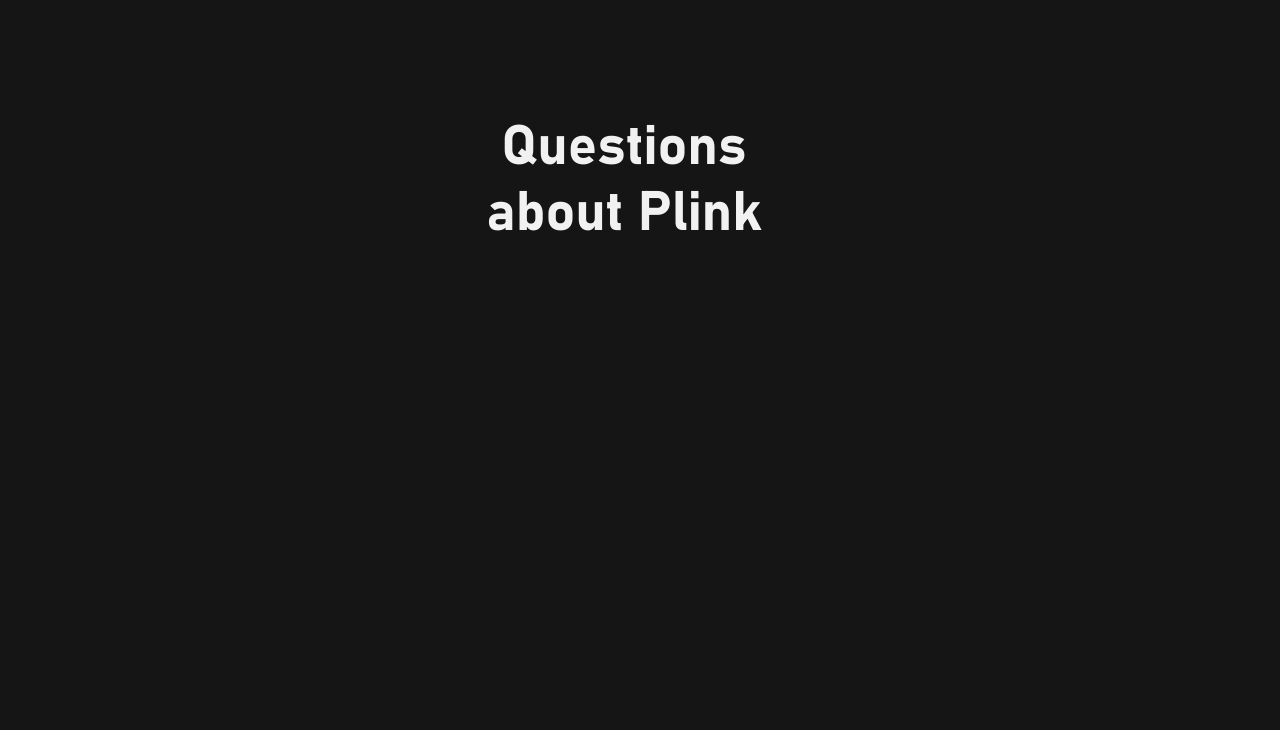
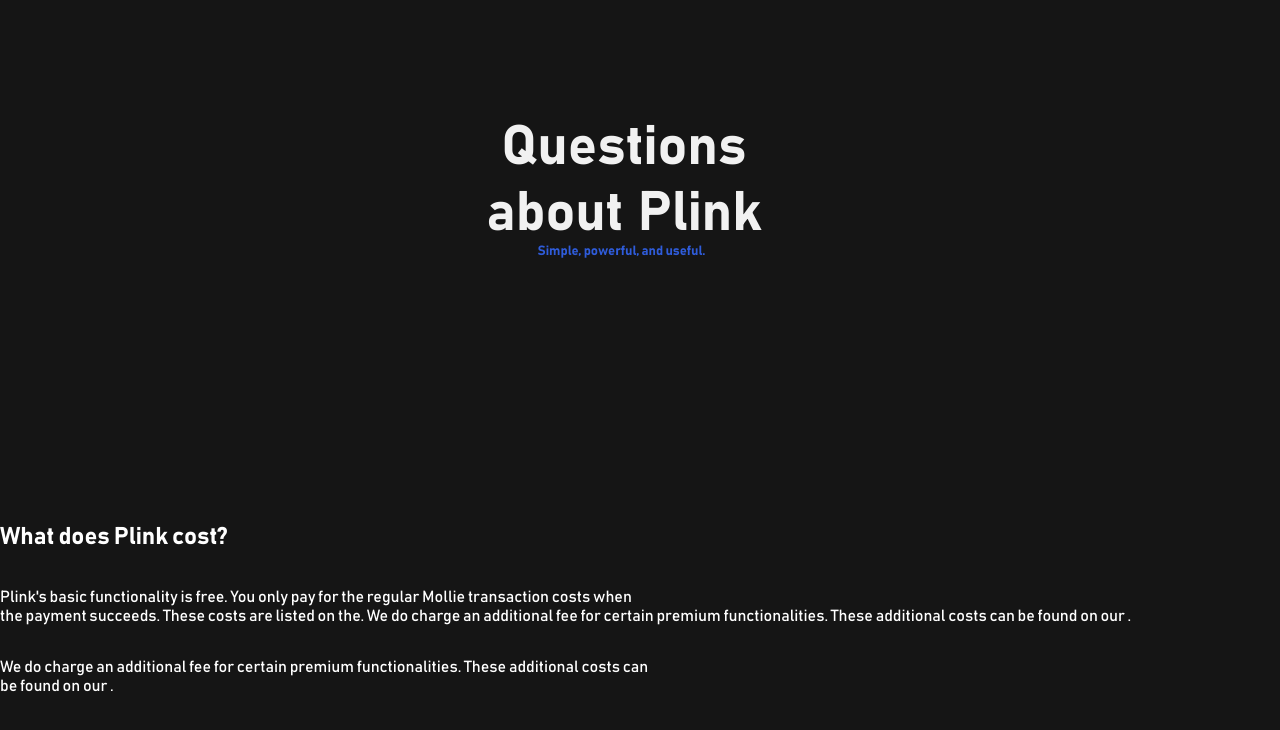
Before and after one commit to Abolfazl181920/Crypto-website, a React (Create React App) app: page /faq in a window 1280 px wide. Shown: the top 730 px of the page. Built offline with nearby package versions, Linux system fonts and the light colour scheme.

Commit message:
add faqs

```diff
--- a/src/Components/Faq/Faq.js
+++ b/src/Components/Faq/Faq.js
@@ -4,12 +4,12 @@ const Faq = () => {
     return (
         <div className="faq">
             <h2 className="title">Questions <br /> about Plink</h2>
-            {/* <h4>Simple, powerful, and useful.</h4>
-            <div>
+            <h5>Simple, powerful, and useful.</h5>
+            <div className="faq2">
                 <h2>What does Plink cost?</h2>
                 <p>Plink's basic functionality is free. You only pay for the regular Mollie transaction costs when <br /> the payment succeeds. These costs are listed on the. We do charge an additional fee for certain premium functionalities. These additional costs can be found on our .</p>
                 <p>We do charge an additional fee for certain premium functionalities. These additional costs can <br /> be found on our .</p>
-            </div> */}
+            </div>
         </div>
     );
 }
--- a/src/Styles/App.css
+++ b/src/Styles/App.css
@@ -396,3 +396,15 @@ footer span {
     text-align: center;
     word-spacing: .3rem;
 }
+
+.faq h5 {
+    color: var(--normalwhite);
+    margin: 19% 42%;
+    color: var(--blue);
+}
+
+.faq2 {
+    color: var(--white);
+    display: flex;
+    flex-direction: column;
+}
```
